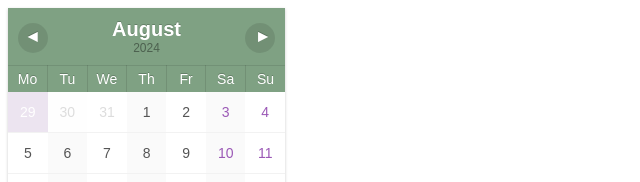
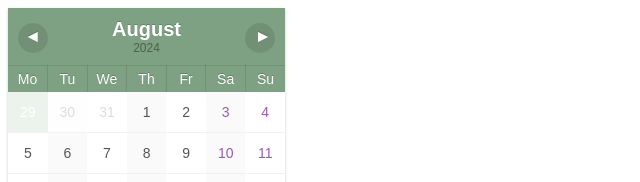
Before and after one commit to Seoho060706070/notion, a plain HTML site: page index.html in a window 1280 px wide. In both pictures the pointer is over the element 27 px from the left and 112 px from the top of the page. Shown: the top 182 px of the page, without its empty margins (0-640 px from the left). Drawn offline with Linux system fonts and the light colour scheme.

Commit message:
Update index.html

```diff
--- a/index.html
+++ b/index.html
@@ -107,7 +107,7 @@ td.fora > span {
     opacity: 0.2;
 }
 td > span:hover {
-    background: #a57cb6;
+    background: #a3c4a7;
     color: #fff;
 }
 .boto-next, .boto-prev {
```
